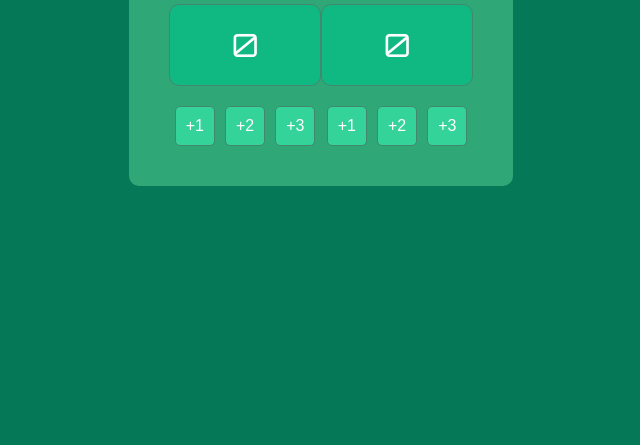
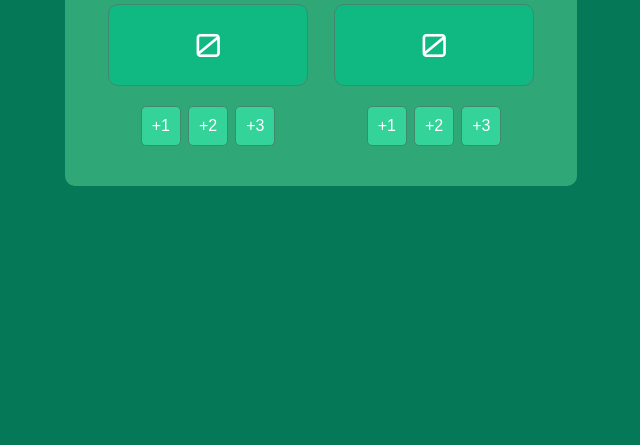
Before and after one commit to anna-flytis/score_game, a plain HTML site: page Index.html in a window 1280 px wide. Shown: the part 355-800 px from the top of the page, without its empty margins (319-959 px from the left). Drawn offline with Linux system fonts and the light colour scheme.

Commit message:
finished

```diff
--- a/style.css
+++ b/style.css
@@ -15,12 +15,13 @@ body {
 #hmain {
     display: flex;
     justify-content: space-around;
-    width: 30%;
+    width: 40%;
     text-align: center;
     background-color: #30a776;
-    padding: 40px;
     border-radius: 10px;
     border-color: #083829;
+    padding: 30px;
+
 }
 
 .team {
@@ -29,6 +30,7 @@ body {
     align-items: center;
     width: 200px;
     border-color: #083829;
+    margin: 10px 10px;
 }
 
 h1 {
@@ -53,7 +55,7 @@ span {
 .buttons {
     display: flex;
     flex-direction: row;
-    gap: 10px;
+    gap: 7px;
 }
 
 button {
```
